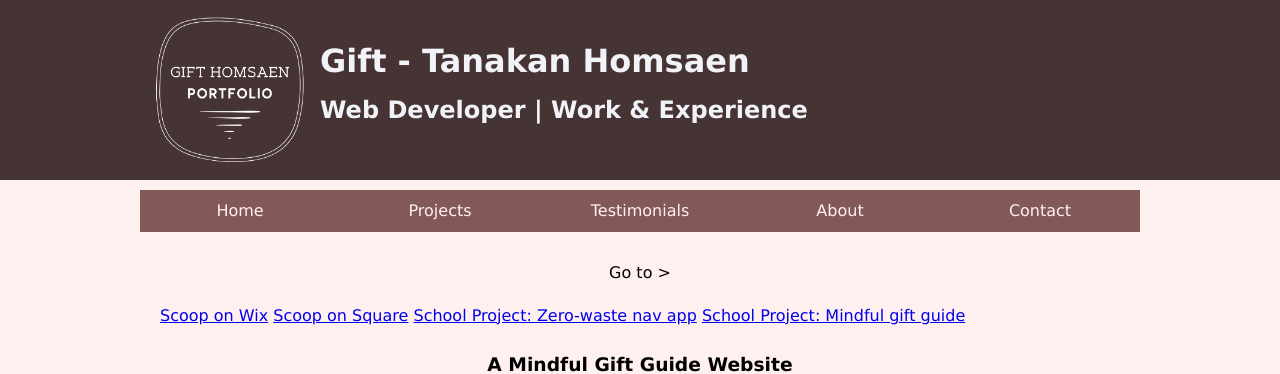
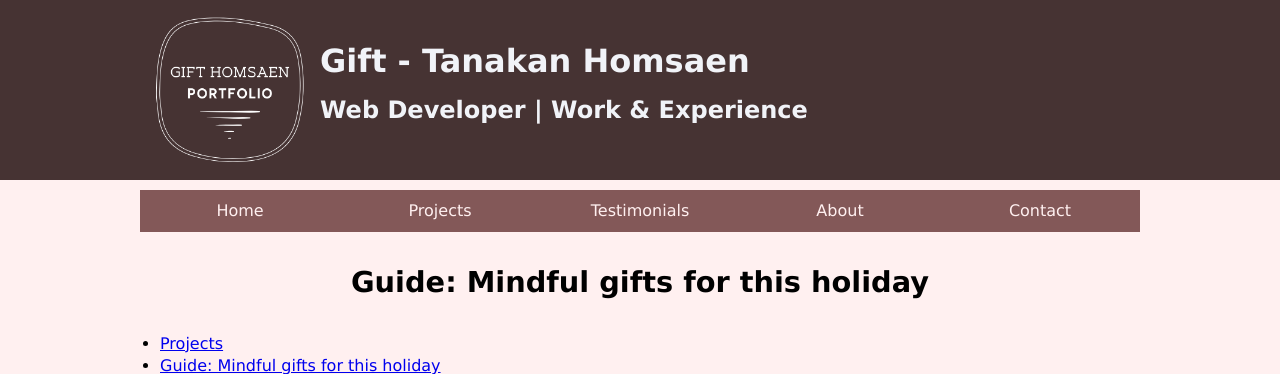
Before and after one commit to gifttanakan/portfolio, a PHP site: page /mindfulgiftguide.php in a window 1280 px wide. Shown: the top 374 px of the page. Run offline with PHP 8.4, Linux system fonts and the light colour scheme.

Commit message:
Update mindfulgiftguide.php

```diff
--- a/mindfulgiftguide.php
+++ b/mindfulgiftguide.php
@@ -4,70 +4,31 @@ include('config.php');
 include('includes/header.php');
 
 ?>
-<main>
-<!----------    tempo nav links delete when have proper nav------------->
+<main id="projects">
+    <div>
+        <h2 class="welcome">Guide: Mindful gifts for this holiday</h2>
+    </div> <!--End work section--->
 
-<div class="cat-nav">
-<!--
-        <a href="#">Wireframing</a>
-        <a href="#">Web Designing</a>
-        <a href="#">Web Editing</a>
--->
-        <p>Go to ></p>
-        <a href="scoopwix.php">Scoop on Wix</a>
-        <a href="scoopsquare.php">Scoop on Square</a>
-        <a href="zerowastenav.php">School Project: Zero-waste nav app</a>
-        <a href="mindfulgiftguide.php">School Project: Mindful gift guide</a>
+    <!------------breadcrumb----------->
+    <ul class="breadcrumb">
+        <li><a href="projects.php" id="project_link">Projects</a></li>
+        <li><a href="mindfulgiftguide.php" id="project_link">Guide: Mindful gifts for this holiday</a></li>
+    </ul>
+<!------------end breadcrumb----------->
 
-    </div>
-
-    <!----------    end draft nav links------------->
     <div class="testimonials">
         <div class="test">
-
-            <h3>A Mindful Gift Guide Website</h3>
 
             <div class="work_img">
                 <img class="border" src ="images/gift_home.png" alt="A Mindful Gift Guide Homepage">
             </div>
 
             <div class="work_points">
-                <h3>School Project: Guide: Mindful gifts for this holiday</h3>
-                <ul>
-                    <li><strong>Store overview</strong>: Scoop Marketplace is a zero-waste grocery store orginally located in Seattle, now in Kirkland. The store lets customers bring their reusable containers to scoop package-free food, home goods, and personal care products in their desire amount.</li>
-                    <li><strong>Brief story</strong>: I was a founding member of Scoop Marketplace with a strong interest in helping </li>
-                    <li><strong>Structure</strong>: HTML, CSS, PHP</li>
-                    <li><strong>View Website</strong>: <a href="https://www.gifttanakan.com/it261/final-project/index.php" target="_blank">Guide: Mindful gifts for this holiday</a></li>
-                    <li><strong>Accomplishments</strong>:
-                        <ul>
-                            <li>Website development (entire site)</li>
-                            <li>Responsive design (mobile)</li>
-                        </ul>
-
-                    <li><strong>Note</strong>: Now the business has had a website makeover with another e-commerce platform.</li>
-
-                </ul>
-            </div>
-
-            <div class="work_img">
-                <img class="border" src ="images/gift_home_footer.png" alt="A Mindful Gift Guide Homepage Footer">
-            </div>
-
-            <div class="work_points">
-                <h3>Set up layout for online shopping page </h3>
+                <h3>School Project: Guide: Mindful gifts for this holiday homepage</h3>
             </div>
 
             <div class="work_img">
                 <img class="border" src ="images/gift_why.png" alt="A Mindful Gift Guide Why Page">
-            </div>
-
-            <div class="work_points">
-                <h3>In-store products category page (Scroll to view the whole page)</h3>
-                <ul>
-                <li><strong>Challenge</strong>: In-store bulk products availability couldn't be tracked precisely through Square's POS system. Therefore, I didn't pull categories information from the system to create the category page.</li>
-                <li><strong>Solution</strong>: I created the page manually from a custom page by using a template, adjusting content, and adding attribute accordingly.</li>
-                </ul>
-
             </div>
 
             <div class="work_img">
@@ -75,11 +36,7 @@ include('includes/header.php');
             </div>
 
             <div class="work_points">
-                <h3>In-store products list pages (Scroll to view the whole page)</h3>
-                <ul>
-                <li><strong>Challenge</strong>: This template doesn't have any side navigation, which is not helpful for users who want to explore other categories. The business may lose opportunity to keep users engaged.</li>
-                <li><strong>Solution</strong>: At the bottom of every category page, I added a custom HTML and CSS links to show other pages (other categories) that they can visit.</li>
-                </ul>
+                <h3>Why? page: describing reasons to gift mindfully</h3>
 
             </div>
 
@@ -88,11 +45,7 @@ include('includes/header.php');
             </div>
 
             <div class="work_points">
-                <h3>In-store products list pages (Scroll to view the whole page)</h3>
-                <ul>
-                <li><strong>Challenge</strong>: This template doesn't have any side navigation, which is not helpful for users who want to explore other categories. The business may lose opportunity to keep users engaged.</li>
-                <li><strong>Solution</strong>: At the bottom of every category page, I added a custom HTML and CSS links to show other pages (other categories) that they can visit.</li>
-                </ul>
+                <h3>Gifts page: overview about what to give</h3>
 
             </div>
 
@@ -101,11 +54,7 @@ include('includes/header.php');
             </div>
 
             <div class="work_points">
-                <h3>In-store products list pages (Scroll to view the whole page)</h3>
-                <ul>
-                <li><strong>Challenge</strong>: This template doesn't have any side navigation, which is not helpful for users who want to explore other categories. The business may lose opportunity to keep users engaged.</li>
-                <li><strong>Solution</strong>: At the bottom of every category page, I added a custom HTML and CSS links to show other pages (other categories) that they can visit.</li>
-                </ul>
+                <h3>Gifts page: describing ways to give</h3>
 
             </div>
 
@@ -114,11 +63,7 @@ include('includes/header.php');
             </div>
 
             <div class="work_points">
-                <h3>In-store products list pages (Scroll to view the whole page)</h3>
-                <ul>
-                <li><strong>Challenge</strong>: This template doesn't have any side navigation, which is not helpful for users who want to explore other categories. The business may lose opportunity to keep users engaged.</li>
-                <li><strong>Solution</strong>: At the bottom of every category page, I added a custom HTML and CSS links to show other pages (other categories) that they can visit.</li>
-                </ul>
+                <h3>Connect page: stay connect with users through form</h3>
 
             </div>
 
@@ -127,10 +72,21 @@ include('includes/header.php');
             </div>
 
             <div class="work_points">
-                <h3>In-store products list pages (Scroll to view the whole page)</h3>
+                <h3>Connect page: form shows errors on unfilled areas</h3>
                 <ul>
-                <li><strong>Challenge</strong>: This template doesn't have any side navigation, which is not helpful for users who want to explore other categories. The business may lose opportunity to keep users engaged.</li>
-                <li><strong>Solution</strong>: At the bottom of every category page, I added a custom HTML and CSS links to show other pages (other categories) that they can visit.</li>
+                    <li><strong>Project overview</strong>: A final project of Web Application class, focusing on developing and designing a dynamic website. With the concept of sustainability, it aims to emphasize the reasons of mindful gift giving, suggest the ways to do so, and connect with users through a form.</li>
+                    <li><strong>Technology</strong>: HTML, CSS, PHP, SQL</li>
+                    <li><strong>Year</strong>: 2020 - 2021</li>
+                    <li><strong>View Website</strong>: <a href="https://www.gifttanakan.com/it261/final-project/index.php" target="_blank" id="link">Guide: Mindful gifts for this holiday</a></li>
+                    <li><strong>Accomplishments</strong>:
+                        <ul>
+                            <li>Website design and development</li>
+                            <li>User account creation: register, log in, log out</li>
+                            <li>Contact form: gather users' interest and contact information.</li>
+                            <li>Database integration</li>
+                        </ul>
+                    </li>
+
                 </ul>
 
             </div>
@@ -138,44 +94,17 @@ include('includes/header.php');
 
         </div> <!--end item-->
 
+<!------------pagination------------>
 
+<div class="pagination breadcrumb">
+  <a href="zerowastenav.php" id="project_link">&#10094; Previous</a>
+  <a href="diversityofart.php" id="project_link">Next &#10095;</a>
+</div>
+        <!------------end pagination------------>
 
     </div> <!---end testimonials-->
 
 </main>
-<!--   <        aside class="item related-links">Related Links</aside> -->
-<aside>
-    <!--
-<h2>Platforms I use</h2>
-<ul>
-<li>WordPress</li>
-<li>SquareUp</li>
-<li>GoDaddy</li>
-<li>Wix</li>
-</ul>
--->
-    <!--
-<h2>Skills</h2>
-<ul>
-<li>Web audit</li>
-<li>Research &amp; documentation </li>
-<li>Web content planning</li>
-<li>Layout designing</li>
-<li>Wireframing</li>
-<li>Responsive Design</li>
-<li>HTML, CSS, PHP</li>
-
-</ul>
--->
-    <!--
-<h2>Work</h2>
-<ul>
-<li><a href="https://www.scoopmarketplace.com/" target="_blank">Scoop Marketplace</a></li>
-<li><a href="https://www.shopscooponline.com/" target="_blank">Scoop Marketplace Online Shop</a></li>
-
-</ul>
--->
-</aside>
 
 <?php
 include('includes/footer.php');
```
